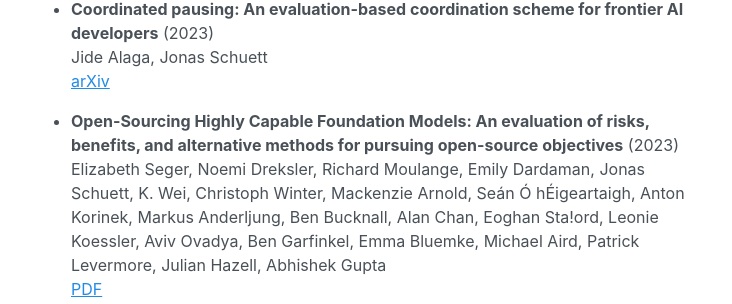
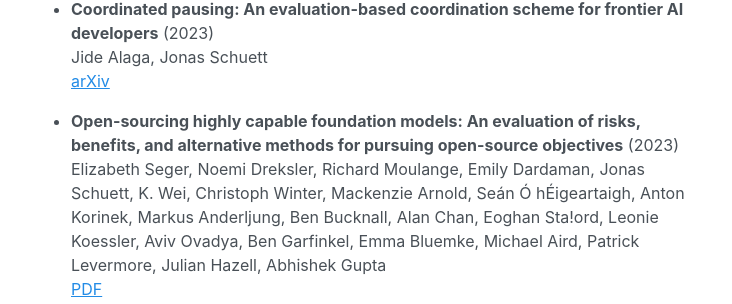
Before and after one commit to jonasschuett/jonasschuett.github.io, a Jekyll site: the page built from _posts/2020-04-04-introduction.md, in a window 1280 px wide and 900 px high, scrolled down 3014 px. Shown: the part 149-453 px from the top of the window, without its empty margins (273-1005 px from the left). Built offline with Jekyll 4.4.1, drawn with Linux system fonts in a browser that asks for light colours.

```diff
--- a/_posts/2020-04-04-introduction.md
+++ b/_posts/2020-04-04-introduction.md
@@ -79,7 +79,7 @@ On the practical side of things, I was seconded to the UK Cabinet Office to supp
 Jide Alaga, Jonas Schuett <br>
 [arXiv](https://arxiv.org/abs/2310.00374)
 
-- **Open-Sourcing Highly Capable Foundation Models: An evaluation of risks, benefits, and alternative methods for pursuing open-source objectives** (2023) <br>
+- **Open-sourcing highly capable foundation models: An evaluation of risks, benefits, and alternative methods for pursuing open-source objectives** (2023) <br>
 Elizabeth Seger, Noemi Dreksler, Richard Moulange, Emily Dardaman, Jonas Schuett, K. Wei, Christoph Winter, Mackenzie Arnold, Seán Ó hÉigeartaigh, Anton Korinek, Markus Anderljung, Ben Bucknall, Alan Chan, Eoghan Sta!ord, Leonie Koessler, Aviv Ovadya, Ben Garfinkel, Emma Bluemke, Michael Aird, Patrick Levermore, Julian Hazell, Abhishek Gupta <br>
 [PDF](https://www.governance.ai/research-paper/open-sourcing-highly-capable-foundation-models)
 
```
